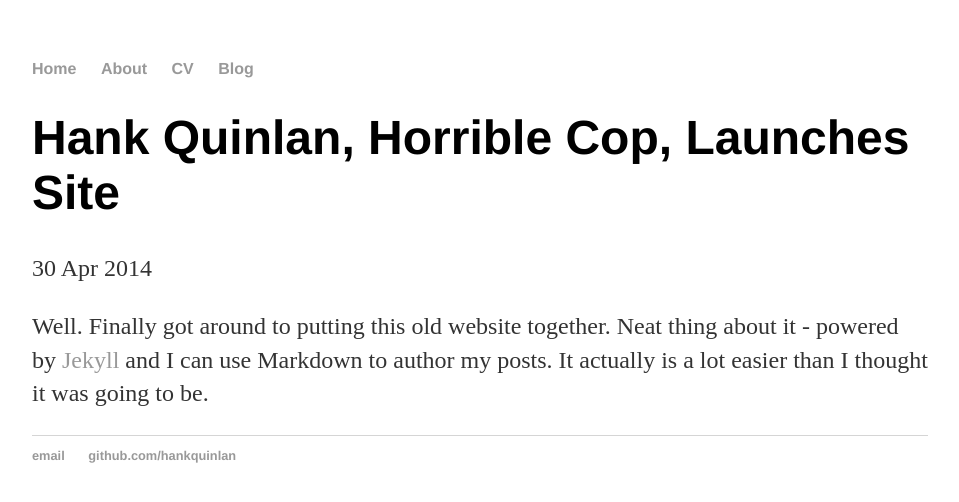
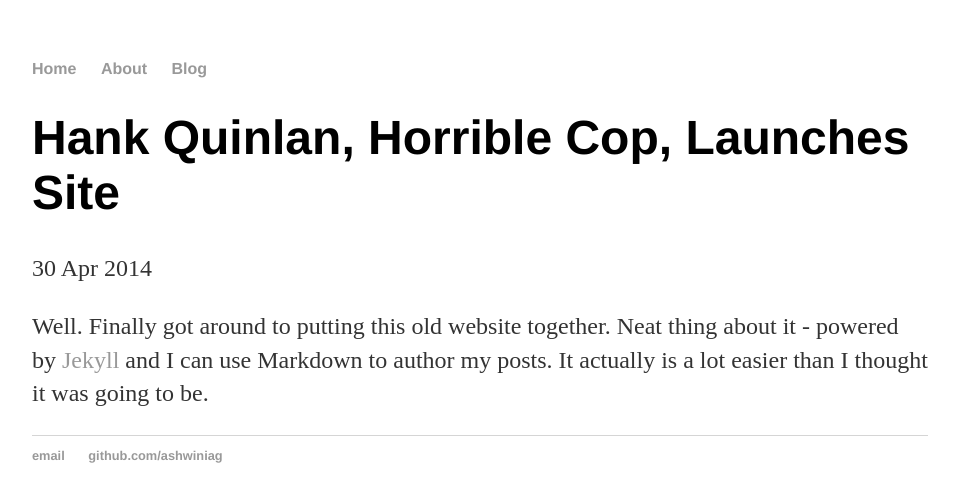
Before and after one commit to ashwiniag/ashwiniag.github.io, a Jekyll site: the page built from _posts/2014-04-30-hank-quinlan-site-launched.md, in a window 1280 px wide. Shown: the top 502 px of the page, without its empty margins (160-1119 px from the left). Built offline with Jekyll 4.4.1, drawn with Linux system fonts in a browser that asks for light colours.

Commit message:
Update default.html

```diff
--- a/_layouts/default.html
+++ b/_layouts/default.html
@@ -10,7 +10,7 @@
 	    		<ul>
 	        		<li><a href="/">Home</a></li>
 		        	<li><a href="/about">About</a></li>
-	        		<li><a href="/cv">CV</a></li>
+	        		<!-- <li><a href="/cv">CV</a></li> -->
 	        		<li><a href="/blog">Blog</a></li>
 	    		</ul>
 			</nav>
@@ -21,8 +21,8 @@
 			</div><!-- /.container -->
 			<footer>
 	    		<ul>
-	        		<li><a href="mailto:hankquinlanhub@gmail.com">email</a></li>
-	        		<li><a href="https://github.com/hankquinlan">github.com/hankquinlan</a></li>
+	        		<li><a href="mailto:ashwinigaddagiwork@gmail.com">email</a></li>
+	        		<li><a href="https://github.com/ashwiniag">github.com/ashwiniag</a></li>
 				</ul>
 			</footer>
 		</body>
```
